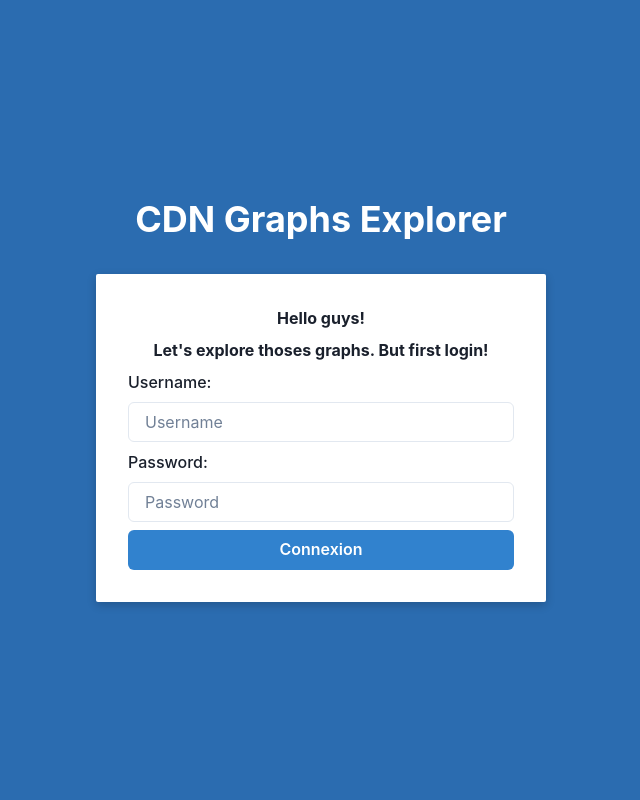
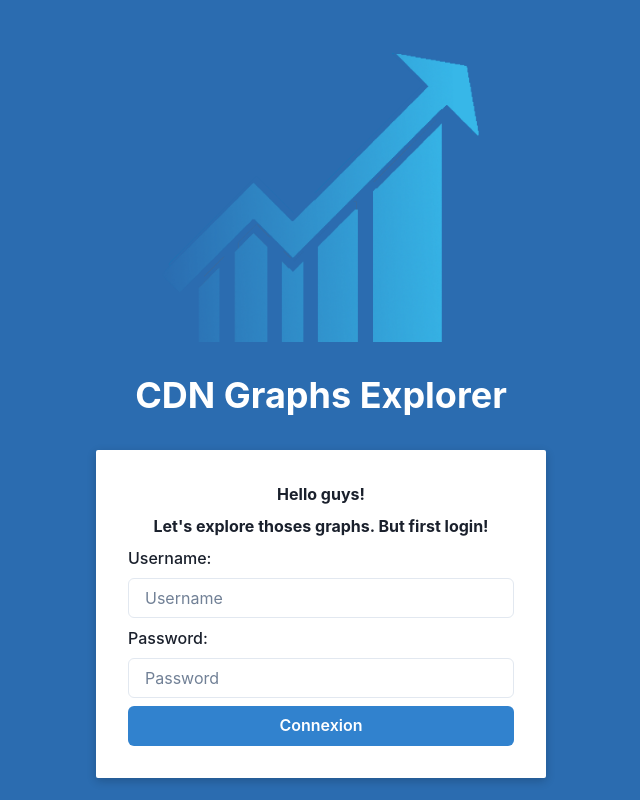
Before and after one commit to pokevin/cdn-graphs-explorer, a React (Create React App) app: page /login in a window 1280 px wide. Shown: the whole page, without its empty margins (319-959 px from the left). Built offline with nearby package versions, Linux system fonts and the light colour scheme; what chartjs-plugin-zoom would draw is missing.

Commit message:
feat(LoginPage): Add Logo

```diff
--- a/src/pages/Login/index.tsx
+++ b/src/pages/Login/index.tsx
@@ -1,4 +1,4 @@
-import { Heading } from "@chakra-ui/react";
+import { Heading, Image } from "@chakra-ui/react";
 import { useEffect, useState } from "react";
 import { useNavigate } from "react-router-dom";
 import { LoginForm } from "../../components/LoginForm";
@@ -30,6 +30,7 @@ const LoginPage = () => {
 
   return (
     <CenteredPage>
+      <Image src="/logo.png" w="xs" h="xs" alt="logo" />
       <Heading as="h1" color="white" size="xl">
         CDN Graphs Explorer
       </Heading>
```
